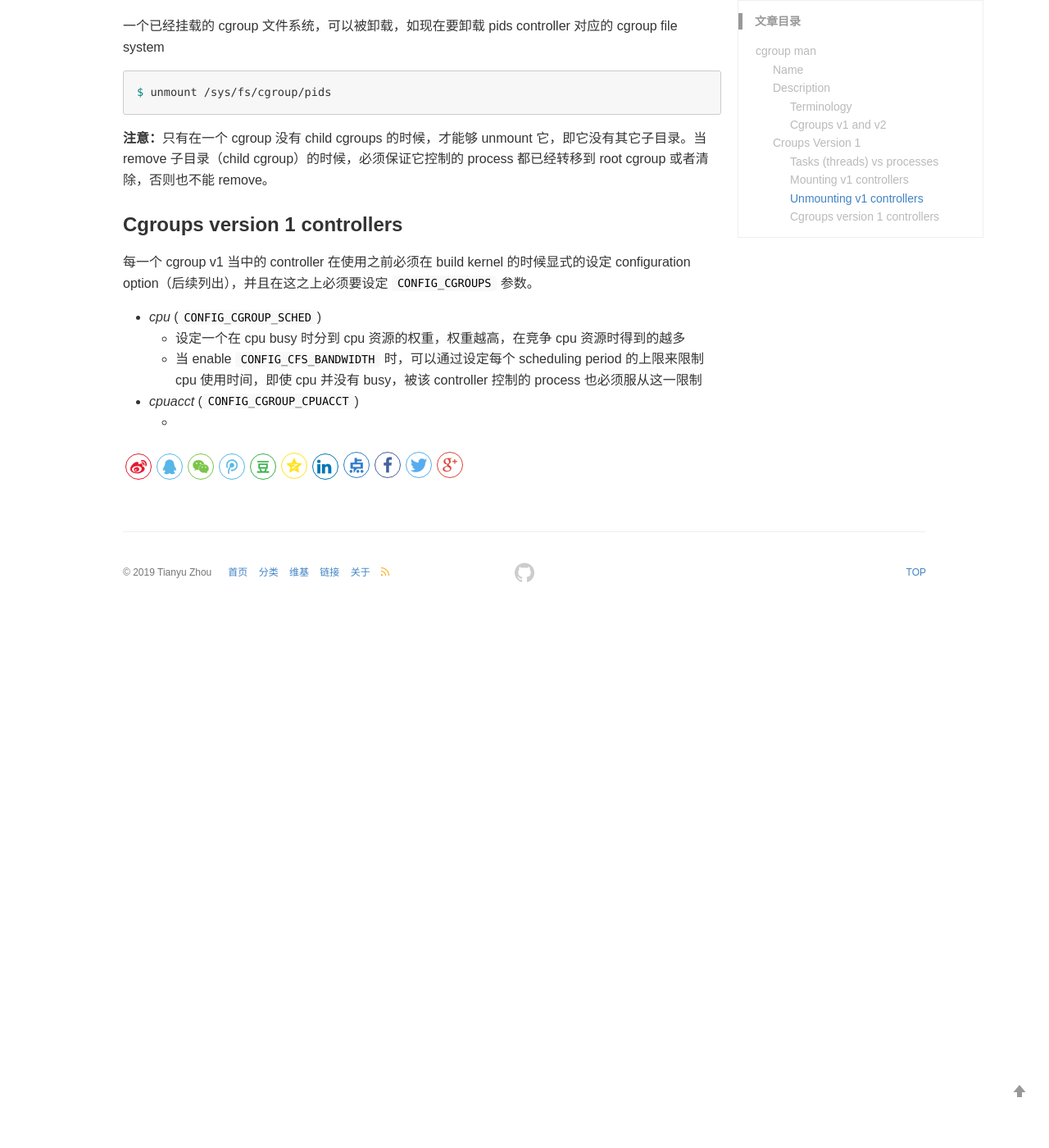
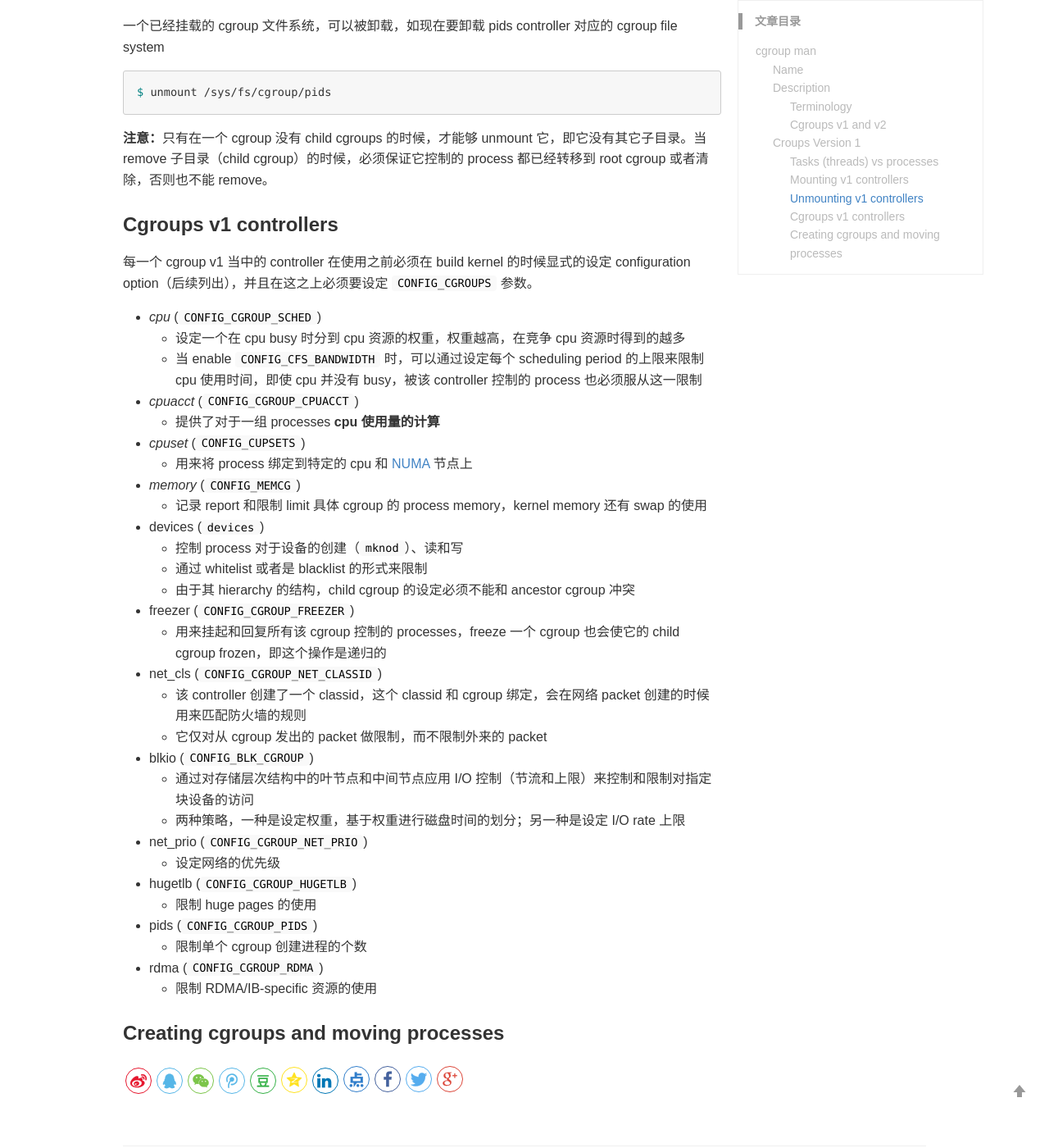
Before and after one commit to WYWAshley/WYWAshley.github.io, a Jekyll site: the page built from _posts/2019-10-28-cgroups-usage.md, in a window 1280 px wide and 1400 px high, scrolled down 4477 px. Shown: the whole window at 82% size. Built offline with Jekyll 4.4.1, drawn with Linux system fonts in a browser that asks for light colours; comment, search, counter and statistics services are not loaded; before the commit the page ends 5224 px from its top, so only the background shows below that.

Commit message:
Update 2019-10-28-cgroups-usage.md

```diff
--- a/_posts/2019-10-28-cgroups-usage.md
+++ b/_posts/2019-10-28-cgroups-usage.md
@@ -172,7 +172,7 @@ $ unmount /sys/fs/cgroup/pids
 
 **注意：**只有在一个 cgroup 没有 child cgroups 的时候，才能够 unmount 它，即它没有其它子目录。当 remove 子目录（child cgroup）的时候，必须保证它控制的 process 都已经转移到 root cgroup 或者清除，否则也不能 remove。
 
-### Cgroups version 1 controllers
+### Cgroups v1 controllers
 
 每一个 cgroup v1 当中的 controller 在使用之前必须在 build kernel 的时候显式的设定 configuration option（后续列出），并且在这之上必须要设定 `CONFIG_CGROUPS` 参数。
 
@@ -180,4 +180,30 @@ $ unmount /sys/fs/cgroup/pids
   * 设定一个在 cpu busy 时分到 cpu 资源的权重，权重越高，在竞争 cpu 资源时得到的越多
   * 当 enable `CONFIG_CFS_BANDWIDTH` 时，可以通过设定每个 scheduling period 的上限来限制 cpu 使用时间，即使 cpu 并没有 busy，被该 controller 控制的 process 也必须服从这一限制
 * *cpuacct* (`CONFIG_CGROUP_CPUACCT`)
-  *
+  * 提供了对于一组 processes **cpu 使用量的计算**
+* *cpuset* (`CONFIG_CUPSETS`)
+  * 用来将 process 绑定到特定的 cpu 和 [NUMA](https://whatis.techtarget.com/definition/NUMA-non-uniform-memory-access) 节点上
+* *memory* (`CONFIG_MEMCG`)
+  * 记录 report 和限制 limit 具体 cgroup 的 process memory，kernel memory 还有 swap 的使用
+* devices (`devices`)
+  * 控制 process 对于设备的创建（`mknod`）、读和写
+  * 通过 whitelist 或者是 blacklist 的形式来限制
+  * 由于其 hierarchy 的结构，child cgroup 的设定必须不能和 ancestor cgroup 冲突
+* freezer (`CONFIG_CGROUP_FREEZER`)
+  * 用来挂起和回复所有该 cgroup 控制的 processes，freeze 一个 cgroup 也会使它的 child cgroup frozen，即这个操作是递归的
+* net_cls (`CONFIG_CGROUP_NET_CLASSID`)
+  * 该 controller 创建了一个 classid，这个 classid 和 cgroup 绑定，会在网络 packet 创建的时候用来匹配防火墙的规则
+  * 它仅对从 cgroup 发出的 packet 做限制，而不限制外来的 packet
+* blkio (`CONFIG_BLK_CGROUP`)
+  * 通过对存储层次结构中的叶节点和中间节点应用 I/O 控制（节流和上限）来控制和限制对指定块设备的访问
+  * 两种策略，一种是设定权重，基于权重进行磁盘时间的划分；另一种是设定 I/O rate 上限
+* net_prio (`CONFIG_CGROUP_NET_PRIO`)
+  * 设定网络的优先级
+* hugetlb (`CONFIG_CGROUP_HUGETLB`)
+  * 限制 huge pages 的使用
+* pids (`CONFIG_CGROUP_PIDS`)
+  * 限制单个 cgroup 创建进程的个数
+* rdma (`CONFIG_CGROUP_RDMA`)
+  * 限制 RDMA/IB-specific 资源的使用
+
+### Creating cgroups and moving processes
```
